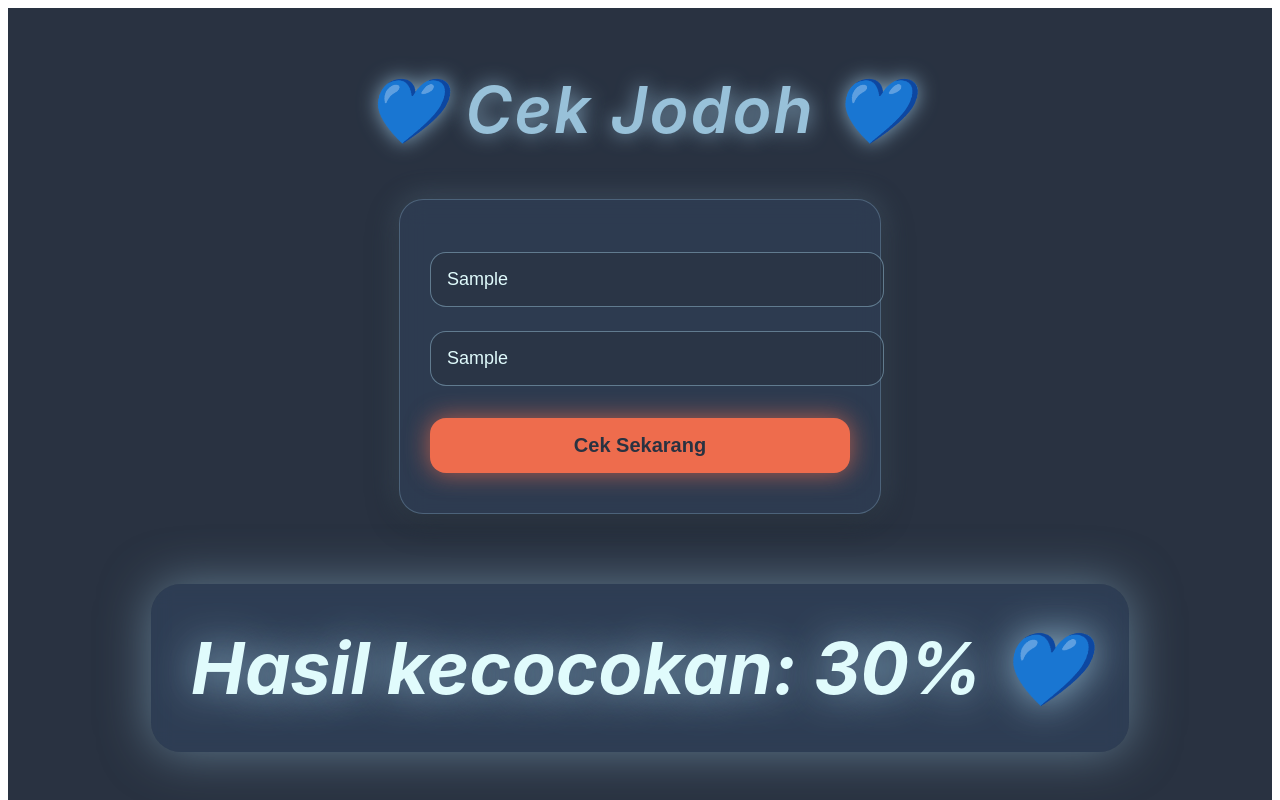
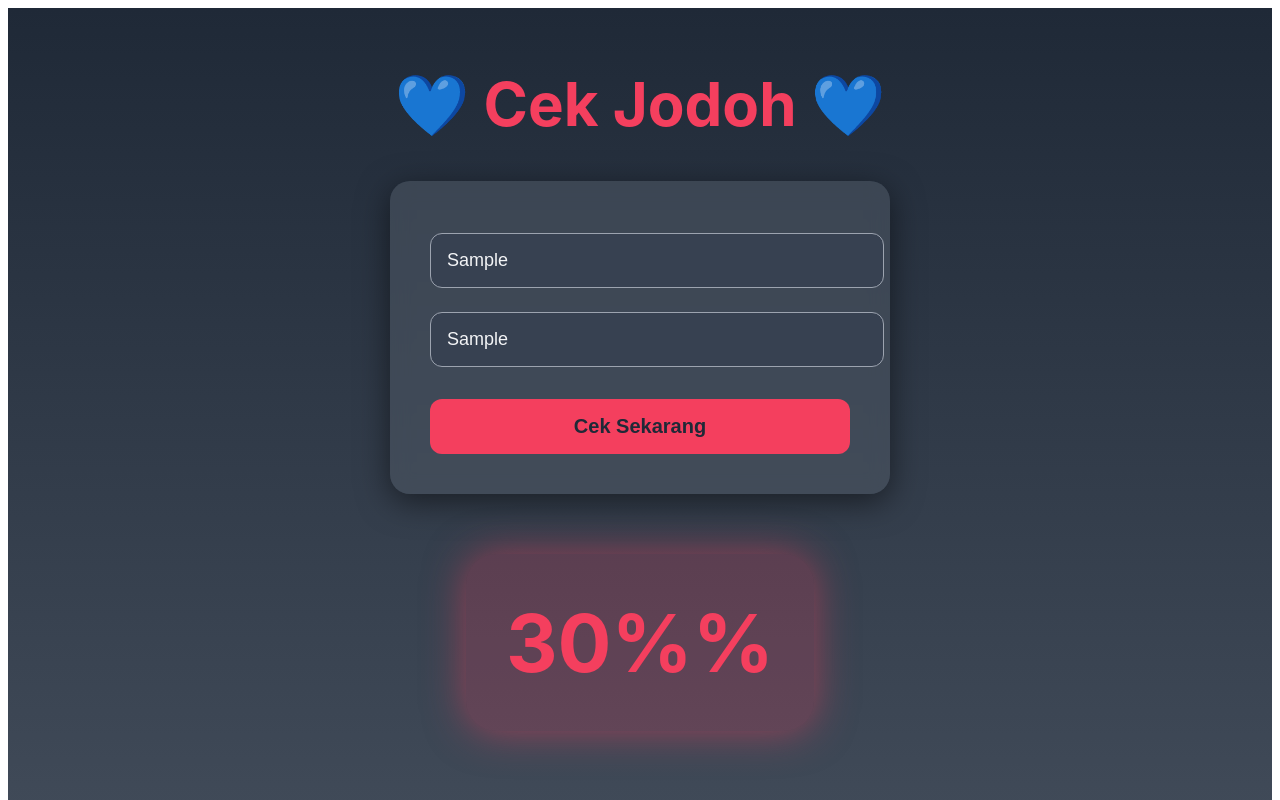
Before and after one commit to xzqrnc/cekjodoh-app, a Next.js app: page / in a window 1280 px wide. Both pictures are taken after typing "Sample", "Sample" into the empty fields and a click on the button "Cek Sekarang". Shown: the top 800 px of the page. Built offline with nearby package versions, Linux system fonts and the light colour scheme.

Commit message:
Update index.js

```diff
--- a/pages/index.js
+++ b/pages/index.js
@@ -1,137 +1,207 @@
+
 'use client';
 
-import { useState, useCallback } from 'react';
-import Particles from '@tsparticles/react';
-import { loadSlim } from '@tsparticles/slim';
+import { useState } from 'react';
 
 export default function Home() {
   const [nama1, setNama1] = useState('');
   const [nama2, setNama2] = useState('');
   const [result, setResult] = useState('');
   const [loading, setLoading] = useState(false);
-  const [isGameMode, setIsGameMode] = useState(false);
-  const [board, setBoard] = useState(Array(9).fill(null));
-  const [isXNext, setIsXNext] = useState(true);
-  const [winner, setWinner] = useState(null);
+  const [currentGame, setCurrentGame] = useState(null);
 
-  const particlesInit = useCallback(async (engine) => {
-    await loadSlim(engine);
-  }, []);
+  // Tic Tac Toe state
+  const [tttBoard, setTttBoard] = useState(Array(9).fill(null));
+  const [tttIsXNext, setTttIsXNext] = useState(true);
+  const [tttWinner, setTttWinner] = useState(null);
+
+  // Rock Paper Scissors
+  const [rpsChoice, setRpsChoice] = useState(null);
+  const [rpsAiChoice, setRpsAiChoice] = useState(null);
+  const [rpsResult, setRpsResult] = useState('');
+
+  // Hangman
+  const words = ['JODOH', 'CINTA', 'PACAR', 'SELAMANYA', 'BAHAGIA'];
+  const [hangmanWord] = useState(words[Math.floor(Math.random() * words.length)]);
+  const [hangmanGuessed, setHangmanGuessed] = useState([]);
+  const [hangmanAttempts, setHangmanAttempts] = useState(6);
+  const [hangmanMessage, setHangmanMessage] = useState('');
+
+  // Memory Match
+  const emojis = ['❤️', '💑', '😘', '💕', '❤️', '💑', '😘', '💕'];
+  const [memoryCards, setMemoryCards] = useState(emojis.sort(() => Math.random() - 0.5).map((v, i) => ({ id: i, value: v, flipped: false, matched: false })));
+  const [memoryFlipped, setMemoryFlipped] = useState([]);
+  const [memoryMatches, setMemoryMatches] = useState(0);
+
+  // Love Quiz
+  const quizQuestions = [
+    { q: 'Makanan favorit pasanganmu?', a: 'Pizza' }, // contoh, bisa diganti
+    { q: 'Warna favoritnya?', a: 'Merah' },
+    { q: 'Film romantis favorit?', a: 'Titanic' },
+    { q: 'Hobi bareng yang paling suka?', a: 'Jalan-jalan' },
+    { q: 'Tanggal jadian kalian?', a: '14 Februari' }
+  ];
+  const [quizIndex, setQuizIndex] = useState(0);
+  const [quizAnswer, setQuizAnswer] = useState('');
+  const [quizScore, setQuizScore] = useState(0);
+  const [quizDone, setQuizDone] = useState(false);
 
   const handleSubmit = async (e) => {
     e.preventDefault();
     setLoading(true);
     setResult('');
+    setCurrentGame(null);
+
     const res = await fetch('/api/calculate', {
       method: 'POST',
       headers: { 'Content-Type': 'application/json' },
       body: JSON.stringify({ nama1, nama2 }),
     });
+
     const data = await res.json();
-    setResult(`Hasil kecocokan: ${data.result}% 💙`);
+    setResult(`${data.result}%`);
     setLoading(false);
   };
 
-  const calculateWinner = (squares) => {
+  // Tic Tac Toe logic
+  const calculateTttWinner = (squares) => {
     const lines = [[0,1,2],[3,4,5],[6,7,8],[0,3,6],[1,4,7],[2,5,8],[0,4,8],[2,4,6]];
-    for (let i = 0; i < lines.length; i++) {
-      const [a, b, c] = lines[i];
+    for (let line of lines) {
+      const [a, b, c] = line;
       if (squares[a] && squares[a] === squares[b] && squares[a] === squares[c]) return squares[a];
     }
     return null;
   };
 
-  const handleClick = (i) => {
-    if (board[i] || winner) return;
-    const newBoard = board.slice();
-    newBoard[i] = isXNext ? 'X' : 'O';
-    setBoard(newBoard);
-    setIsXNext(!isXNext);
-    setWinner(calculateWinner(newBoard));
+  const handleTttClick = (i) => {
+    if (tttBoard[i] || tttWinner) return;
+    const newBoard = [...tttBoard];
+    newBoard[i] = tttIsXNext ? 'X' : 'O';
+    setTttBoard(newBoard);
+    setTttIsXNext(!tttIsXNext);
+    setTttWinner(calculateTttWinner(newBoard));
   };
 
-  const resetGame = () => {
-    setBoard(Array(9).fill(null));
-    setIsXNext(true);
-    setWinner(null);
+  const resetTtt = () => {
+    setTttBoard(Array(9).fill(null));
+    setTttIsXNext(true);
+    setTttWinner(null);
   };
 
-  const renderSquare = (i) => (
-    <button style={{
-      width: '100%',
-      aspectRatio: '1/1',
-      fontSize: 'clamp(30px, 10vw, 50px)',
-      background: 'rgba(61,90,128,0.3)',
-      color: '#e0fbfc',
-      border: '2px solid rgba(152,193,217,0.5)',
-      borderRadius: '16px',
-      cursor: 'pointer',
-      boxShadow: 'inset 0 0 20px rgba(152,193,217,0.2)',
-      transition: 'all 0.3s'
-    }} onClick={() => handleClick(i)}>
-      {board[i]}
-    </button>
-  );
+  // Rock Paper Scissors
+  const playRps = (choice) => {
+    const choices = ['rock', 'paper', 'scissors'];
+    const ai = choices[Math.floor(Math.random() * 3)];
+    setRpsChoice(choice);
+    setRpsAiChoice(ai);
+    if (choice === ai) setRpsResult('Seri! 🤝');
+    else if ((choice === 'rock' && ai === 'scissors') || (choice === 'paper' && ai === 'rock') || (choice === 'scissors' && ai === 'paper')) setRpsResult('Kamu Menang! 🎉');
+    else setRpsResult('AI Menang! 😢');
+  };
 
-  const isDraw = !winner && board.every(square => square !== null);
+  // Hangman
+  const handleHangmanGuess = (e) => {
+    const letter = e.target.value.toUpperCase();
+    if (letter.length === 1 && !hangmanGuessed.includes(letter)) {
+      setHangmanGuessed([...hangmanGuessed, letter]);
+      if (!hangmanWord.includes(letter)) setHangmanAttempts(hangmanAttempts - 1);
+      e.target.value = '';
+      if (hangmanWord.split('').every(l => hangmanGuessed.concat(letter).includes(l))) setHangmanMessage('Kamu Menang! ❤️');
+      if (hangmanAttempts - 1 === 0) setHangmanMessage('Kalah! Kata: ' + hangmanWord);
+    }
+  };
+
+  // Memory Match
+  const handleMemoryFlip = (id) => {
+    if (memoryFlipped.length === 2) return;
+    const newCards = memoryCards.map(card => card.id === id ? { ...card, flipped: true } : card);
+    setMemoryCards(newCards);
+    setMemoryFlipped([...memoryFlipped, id]);
+
+    if (memoryFlipped.length === 1) {
+      const first = memoryCards[memoryFlipped[0]];
+      const second = newCards.find(c => c.id === id);
+      if (first.value === second.value) {
+        setMemoryCards(newCards.map(c => c.id === id || c.id === memoryFlipped[0] ? { ...c, matched: true } : c));
+        setMemoryMatches(memoryMatches + 1);
+      }
+      setTimeout(() => {
+        setMemoryCards(newCards.map(c => c.matched ? c : { ...c, flipped: false }));
+        setMemoryFlipped([]);
+      }, 1000);
+    }
+  };
+
+  const resetMemory = () => {
+    setMemoryCards(emojis.sort(() => Math.random() - 0.5).map((v, i) => ({ id: i, value: v, flipped: false, matched: false })));
+    setMemoryFlipped([]);
+    setMemoryMatches(0);
+  };
+
+  // Love Quiz
+  const handleQuizAnswer = () => {
+    if (quizAnswer.toLowerCase() === quizQuestions[quizIndex].a.toLowerCase()) setQuizScore(quizScore + 1);
+    if (quizIndex + 1 < quizQuestions.length) {
+      setQuizIndex(quizIndex + 1);
+      setQuizAnswer('');
+    } else {
+      setQuizDone(true);
+    }
+  };
+
+  const resetQuiz = () => {
+    setQuizIndex(0);
+    setQuizAnswer('');
+    setQuizScore(0);
+    setQuizDone(false);
+  };
+
+  const backToHome = () => {
+    setCurrentGame(null);
+    resetTtt();
+    setRpsResult('');
+    setHangmanMessage('');
+    resetMemory();
+    resetQuiz();
+  };
 
   return (
-    <div style={{ position: 'relative', minHeight: '100vh', background: '#293241', overflow: 'hidden', fontFamily: '-apple-system, BlinkMacSystemFont, "Segoe UI", Roboto, Oxygen, Ubuntu, Cantarell, "Open Sans", "Helvetica Neue", sans-serif' }}>
-      <Particles
-        id="tsparticles"
-        init={particlesInit}
-        options={{
-          background: { color: { value: '#293241' } },
-          fpsLimit: 120,
-          interactivity: { detectsOn: 'canvas', events: { resize: true } },
-          particles: {
-            color: { value: '#98c1d9' },
-            links: { color: '#98c1d9', distance: 140, enable: true, opacity: 0.4, width: 1 },
-            move: { enable: true, speed: 1.5, direction: 'none', random: false, straight: false },
-            number: { density: { enable: true, area: 800 }, value: 60 },
-            opacity: { value: { min: 0.3, max: 0.7 } },
-            shape: { type: 'circle' },
-            size: { value: { min: 1, max: 4 } }
-          }
-        }}
-      />
-
-      <div style={{ position: 'relative', zIndex: 10, display: 'flex', flexDirection: 'column', alignItems: 'center', justifyContent: 'center', minHeight: '100vh', padding: '20px' }}>
-        {!isGameMode ? (
+    <div style={{
+      minHeight: '100vh',
+      background: 'linear-gradient(to bottom, #1f2937, #4b5563)',
+      color: '#f3f4f6',
+      fontFamily: '-apple-system, BlinkMacSystemFont, "Segoe UI", Roboto, sans-serif',
+      display: 'flex',
+      flexDirection: 'column',
+      alignItems: 'center',
+      justifyContent: 'center',
+      padding: '20px',
+      boxSizing: 'border-box'
+    }}>
+      {!currentGame ? (
         <>
-            <h1 style={{
-              fontSize: 'clamp(42px, 10vw, 64px)',
-              color: '#98c1d9',
-              fontStyle: 'italic',
-              fontWeight: '600',
-              letterSpacing: '2px',
-              textShadow: '0 0 20px rgba(152,193,217,0.8)',
-              marginBottom: '50px',
-              textAlign: 'center'
-            }}>
+          <h1 style={{ fontSize: 'clamp(40px, 10vw, 60px)', color: '#f43f5e', fontWeight: 'bold', marginBottom: '40px' }}>
             💙 Cek Jodoh 💙
           </h1>
 
           <div style={{
-              background: 'rgba(61,90,128,0.25)',
-              backdropFilter: 'blur(12px)',
-              WebkitBackdropFilter: 'blur(12px)',
-              border: '1px solid rgba(152,193,217,0.3)',
-              borderRadius: '24px',
-              padding: '40px 30px',
+            background: 'rgba(75, 85, 99, 0.6)',
+            backdropFilter: 'blur(10px)',
+            borderRadius: '20px',
+            padding: '40px',
             width: '100%',
             maxWidth: '420px',
-              boxShadow: '0 8px 32px rgba(0,0,0,0.4), 0 0 30px rgba(152,193,217,0.3)'
+            boxShadow: '0 8px 32px rgba(0,0,0,0.5)'
           }}>
             <form onSubmit={handleSubmit}>
               <input placeholder="Nama kamu" value={nama1} onChange={(e) => setNama1(e.target.value)} required style={{
-                  width: '100%', padding: '16px', margin: '12px 0', background: 'rgba(41,50,65,0.6)', border: '1px solid rgba(152,193,217,0.5)', borderRadius: '16px', color: '#e0fbfc', fontSize: '18px'
+                width: '100%', padding: '16px', margin: '12px 0', background: '#374151', border: '1px solid #9ca3af', borderRadius: '12px', color: '#f3f4f6', fontSize: '18px'
               }} />
               <input placeholder="Nama pasanganmu" value={nama2} onChange={(e) => setNama2(e.target.value)} required style={{
-                  width: '100%', padding: '16px', margin: '12px 0', background: 'rgba(41,50,65,0.6)', border: '1px solid rgba(152,193,217,0.5)', borderRadius: '16px', color: '#e0fbfc', fontSize: '18px'
+                width: '100%', padding: '16px', margin: '12px 0', background: '#374151', border: '1px solid #9ca3af', borderRadius: '12px', color: '#f3f4f6', fontSize: '18px'
               }} />
               <button type="submit" disabled={loading} style={{
-                  width: '100%', padding: '16px', marginTop: '20px', background: '#ee6c4d', color: '#293241', border: 'none', borderRadius: '16px', fontWeight: 'bold', fontSize: '20px', boxShadow: '0 0 25px rgba(238,108,77,0.7)', cursor: 'pointer'
+                width: '100%', padding: '16px', marginTop: '20px', background: '#f43f5e', color: '#1f2937', border: 'none', borderRadius: '12px', fontWeight: 'bold', fontSize: '20px', cursor: 'pointer'
               }}>
                 {loading ? 'Menghitung...' : 'Cek Sekarang'}
               </button>
@@ -141,57 +211,118 @@ export default function Home() {
           {result && (
             <>
               <div style={{
-                  marginTop: '70px',
+                marginTop: '60px',
                 padding: '40px',
-                  background: 'rgba(61,90,128,0.3)',
-                  backdropFilter: 'blur(10px)',
+                background: 'rgba(244, 63, 94, 0.2)',
                 borderRadius: '30px',
-                  fontSize: 'clamp(42px,15vw,72px)',
-                  color: '#e0fbfc',
-                  fontStyle: 'italic',
+                fontSize: 'clamp(50px, 15vw, 80px)',
                 fontWeight: 'bold',
-                  textShadow: '0 0 40px rgba(152,193,217,0.9)',
-                  textAlign: 'center',
-                  boxShadow: '0 0 50px rgba(152,193,217,0.5)'
+                color: '#f43f5e',
+                boxShadow: '0 0 40px rgba(244, 63, 94, 0.5)'
               }}>
-                  {result}
+                {result}%
               </div>
 
-                <button onClick={() => { setIsGameMode(true); resetGame(); }} style={{ marginTop: '70px', fontSize: '60px', background: 'none', border: 'none', cursor: 'pointer' }}>🎮</button>
+              <div style={{ marginTop: '60px', textAlign: 'center' }}>
+                <h2 style={{ fontSize: '32px', color: '#9ca3af', marginBottom: '30px' }}>Main Game Bareng Yuk! 🎮</h2>
+                <div style={{ display: 'grid', gridTemplateColumns: 'repeat(auto-fit, minmax(150px, 1fr))', gap: '20px', maxWidth: '800px' }}>
+                  <button onClick={() => setCurrentGame('ttt')} style={{ padding: '20px', fontSize: '20px', background: '#4b5563', color: '#f3f4f6', borderRadius: '12px', border: 'none', cursor: 'pointer' }}>Tic-Tac-Toe</button>
+                  <button onClick={() => setCurrentGame('rps')} style={{ padding: '20px', fontSize: '20px', background: '#4b5563', color: '#f3f4f6', borderRadius: '12px', border: 'none', cursor: 'pointer' }}>Rock Paper Scissors</button>
+                  <button onClick={() => setCurrentGame('hangman')} style={{ padding: '20px', fontSize: '20px', background: '#4b5563', color: '#f3f4f6', borderRadius: '12px', border: 'none', cursor: 'pointer' }}>Hangman</button>
+                  <button onClick={() => setCurrentGame('memory')} style={{ padding: '20px', fontSize: '20px', background: '#4b5563', color: '#f3f4f6', borderRadius: '12px', border: 'none', cursor: 'pointer' }}>Memory Match</button>
+                  <button onClick={() => setCurrentGame('quiz')} style={{ padding: '20px', fontSize: '20px', background: '#4b5563', color: '#f3f4f6', borderRadius: '12px', border: 'none', cursor: 'pointer' }}>Love Quiz</button>
+                </div>
+              </div>
             </>
           )}
         </>
       ) : (
         <div style={{
-            background: 'rgba(41,50,65,0.5)',
+          background: 'rgba(75, 85, 99, 0.8)',
           backdropFilter: 'blur(15px)',
-            border: '1px solid rgba(152,193,217,0.4)',
           borderRadius: '30px',
-            padding: '50px 30px',
-            maxWidth: '420px',
+          padding: '40px',
+          maxWidth: '500px',
           width: '100%',
           textAlign: 'center',
-            boxShadow: '0 0 50px rgba(152,193,217,0.6)'
+          boxShadow: '0 0 50px rgba(244, 63, 94, 0.3)'
         }}>
-            <h2 style={{ color: '#98c1d9', fontSize: 'clamp(32px,8vw,44px)', fontStyle: 'italic', fontWeight: '600', textShadow: '0 0 20px rgba(152,193,217,0.8)' }}>
-              Tic-Tac-Toe
-            </h2>
-            <p style={{ color: '#e0fbfc', fontSize: '20px', margin: '20px 0' }}>
-              Giliran: <strong style={{ color: '#ee6c4d' }}>{isXNext ? 'X' : 'O'}</strong>
+          <button onClick={backToHome} style={{ position: 'absolute', top: '20px', left: '20px', fontSize: '30px', background: 'none', border: 'none', cursor: 'pointer' }}>❤️</button>
+
+          {currentGame === 'ttt' && (
+            <>
+              <h2 style={{ fontSize: '36px', color: '#f43f5e' }}>Tic-Tac-Toe</h2>
+              <p style={{ fontSize: '20px' }}>Giliran: <strong>{tttIsXNext ? 'X' : 'O'}</strong></p>
+              {tttWinner && <p style={{ fontSize: '30px', color: '#f43f5e' }}>Pemenang: {tttWinner} 🎉</p>}
+              <div style={{ display: 'grid', gridTemplateColumns: 'repeat(3, 1fr)', gap: '10px', margin: '30px 0' }}>
+                {tttBoard.map((cell, i) => (
+                  <button key={i} onClick={() => handleTttClick(i)} style={{ height: '80px', fontSize: '40px', background: '#374151', color: '#f3f4f6', borderRadius: '12px', border: '2px solid #9ca3af' }}>
+                    {cell}
+                  </button>
+                ))}
+              </div>
+              <button onClick={resetTtt} style={{ padding: '10px 20px', background: '#f43f5e', color: '#1f2937', borderRadius: '10px' }}>Reset</button>
+            </>
+          )}
+
+          {currentGame === 'rps' && (
+            <>
+              <h2 style={{ fontSize: '36px', color: '#f43f5e' }}>Rock Paper Scissors</h2>
+              <div style={{ margin: '30px 0' }}>
+                <button onClick={() => playRps('rock')} style={{ margin: '10px', padding: '20px', fontSize: '24px', background: '#4b5563', color: '#f3f4f6', borderRadius: '12px' }}>✊ Rock</button>
+                <button onClick={() => playRps('paper')} style={{ margin: '10px', padding: '20px', fontSize: '24px', background: '#4b5563', color: '#f3f4f6', borderRadius: '12px' }}>✋ Paper</button>
+                <button onClick={() => playRps('scissors')} style={{ margin: '10px', padding: '20px', fontSize: '24px', background: '#4b5563', color: '#f3f4f6', borderRadius: '12px' }}>✌️ Scissors</button>
+              </div>
+              {rpsResult && <p style={{ fontSize: '30px', color: '#f43f5e' }}>{rpsResult}</p>}
+            </>
+          )}
+
+          {currentGame === 'hangman' && (
+            <>
+              <h2 style={{ fontSize: '36px', color: '#f43f5e' }}>Hangman</h2>
+              <p style={{ fontSize: '30px', letterSpacing: '10px' }}>
+                {hangmanWord.split('').map(l => hangmanGuessed.includes(l) ? l : '_').join(' ')}
               </p>
+              <p>Sisa nyawa: {hangmanAttempts}</p>
+              <input type="text" maxLength="1" onChange={handleHangmanGuess} style={{ padding: '10px', fontSize: '24px', width: '50px', textAlign: 'center' }} placeholder="?" />
+              {hangmanMessage && <p style={{ fontSize: '30px', color: '#f43f5e' }}>{hangmanMessage}</p>}
+            </>
+          )}
 
-            {winner && <p style={{ fontSize: '32px', color: '#ee6c4d', textShadow: '0 0 30px #ee6c4d', margin: '20px 0' }}>Pemenang: {winner} 🎉</p>}
-            {isDraw && <p style={{ fontSize: '32px', color: '#98c1d9', textShadow: '0 0 30px #98c1d9', margin: '20px 0' }}>Seri! 🤝</p>}
+          {currentGame === 'memory' && (
+            <>
+              <h2 style={{ fontSize: '36px', color: '#f43f5e' }}>Memory Match</h2>
+              <p>Pasangan ditemukan: {memoryMatches}/4</p>
+              <div style={{ display: 'grid', gridTemplateColumns: 'repeat(4, 1fr)', gap: '10px', margin: '30px 0' }}>
+                {memoryCards.map(card => (
+                  <button key={card.id} onClick={() => handleMemoryFlip(card.id)} style={{
+                    height: '70px', fontSize: '40px', background: card.flipped || card.matched ? '#4b5563' : '#374151', color: '#f3f4f6', borderRadius: '12px'
+                  }}>
+                    {card.flipped || card.matched ? card.value : '?'}
+                  </button>
+                ))}
+              </div>
+              <button onClick={resetMemory} style={{ padding: '10px 20px', background: '#f43f5e', color: '#1f2937', borderRadius: '10px' }}>Reset</button>
+            </>
+          )}
 
-            <div style={{ display: 'grid', gridTemplateColumns: 'repeat(3,1fr)', gap: '16px', margin: '30px 0' }}>
-              {Array(9).fill(null).map((_, i) => renderSquare(i))}
-            </div>
-
-            <button onClick={resetGame} style={{ fontSize: '48px', background: 'none', border: 'none', cursor: 'pointer', margin: '20px 0' }}>🔄</button>
-            <button onClick={() => setIsGameMode(false)} style={{ fontSize: '60px', background: 'none', border: 'none', cursor: 'pointer' }}>❤</button>
+          {currentGame === 'quiz' && (
+            <>
+              <h2 style={{ fontSize: '36px', color: '#f43f5e' }}>Love Quiz</h2>
+              {!quizDone ? (
+                <>
+                  <p style={{ fontSize: '24px' }}>{quizQuestions[quizIndex].q}</p>
+                  <input value={quizAnswer} onChange={(e) => setQuizAnswer(e.target.value)} style={{ padding: '15px', fontSize: '20px', width: '80%', margin: '20px 0' }} placeholder="Jawabanmu" />
+                  <button onClick={handleQuizAnswer} style={{ padding: '15px', background: '#f43f5e', color: '#1f2937', borderRadius: '12px' }}>Submit</button>
+                </>
+              ) : (
+                <p style={{ fontSize: '32px', color: '#f43f5e' }}>Skor: {quizScore}/{quizQuestions.length} ❤️</p>
+              )}
+              <button onClick={resetQuiz} style={{ marginTop: '20px', padding: '10px 20px', background: '#f43f5e', color: '#1f2937', borderRadius: '10px' }}>Reset Quiz</button>
+            </>
+          )}
         </div>
       )}
     </div>
-    </div>
   );
 }
```
Lines whose indentation alone changed are shown as unchanged.
